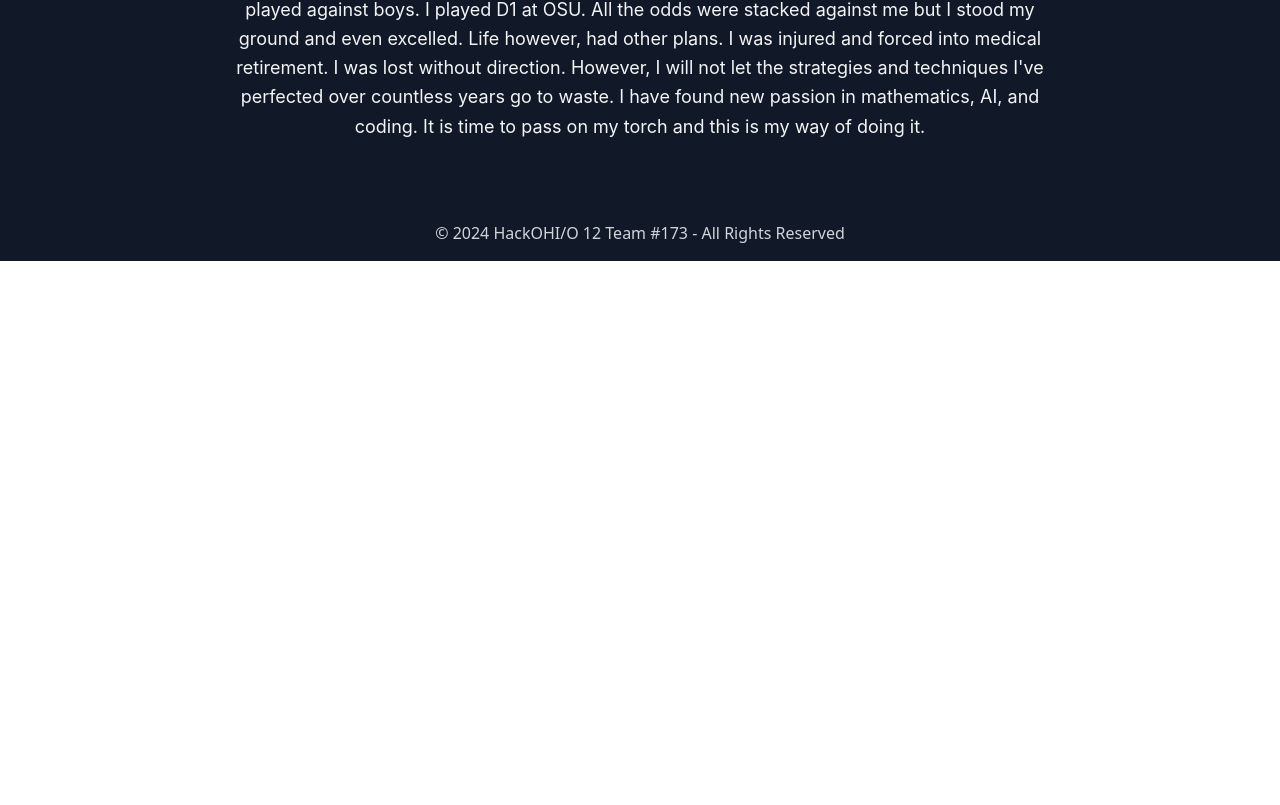
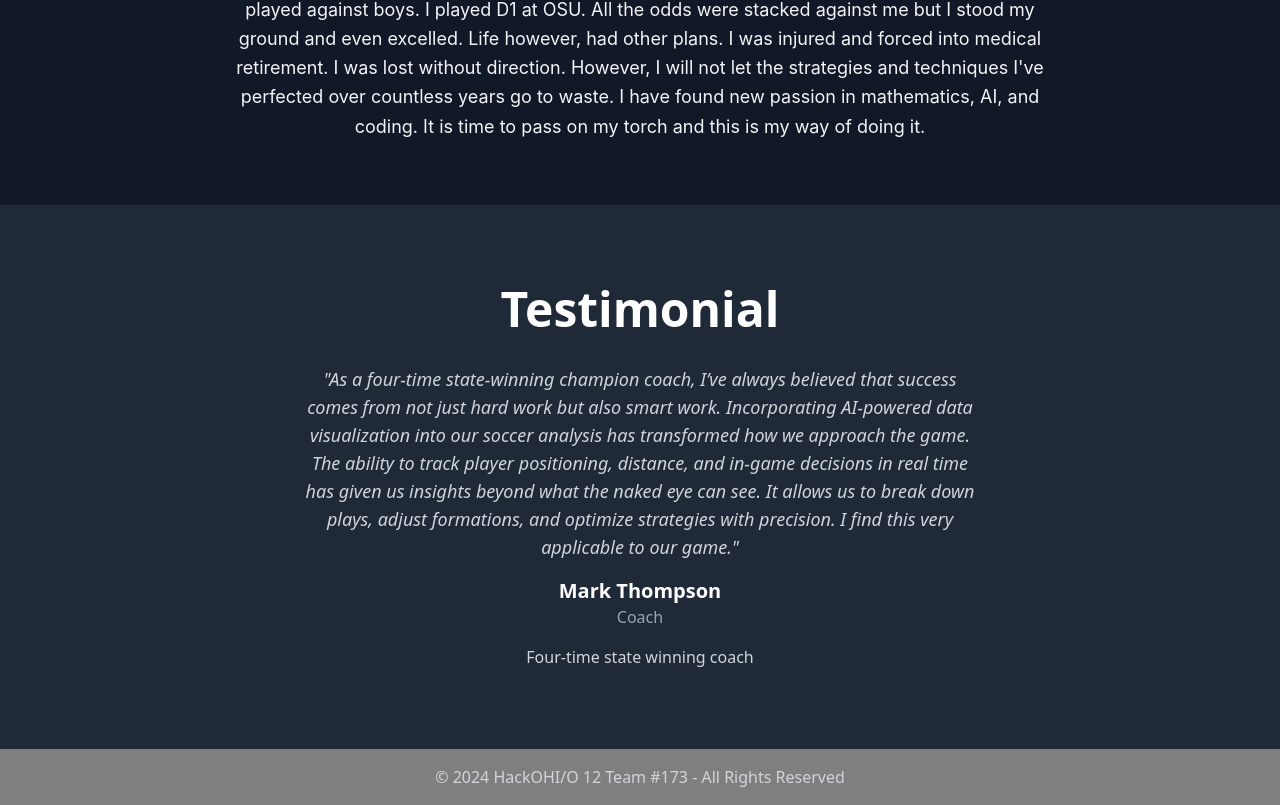
Before and after one commit to kirawatase/ai_soccer_analysis, a React (Vite) app in the folder foot-analysis-front-end/: page / in a window 1280 px wide. Shown: the part 1028-1833 px from the top of the page. Before the commit the page ends 1289 px from the top, so only its background shows below. Built offline with nearby package versions, Linux system fonts and the light colour scheme.

Commit message:
testimonials

```diff
--- a/foot-analysis-front-end/src/Home.jsx
+++ b/foot-analysis-front-end/src/Home.jsx
@@ -1,12 +1,19 @@
 import React from 'react';
 import backgroundVideo from './assets/backgroundVideoCropped.mp4';
-
+import IMG_0327 from './assets/IMG_0327.png';  // Import your images here
 
 const Home = () => {
+  const testimonial = {
+    name: 'Mark Thompson',
+    role: 'Coach',
+    description: 'Four-time state winning coach',
+    quote: 'As a four-time state-winning champion coach, I’ve always believed that success comes from not just hard work but also smart work. Incorporating AI-powered data visualization into our soccer analysis has transformed how we approach the game. The ability to track player positioning, distance, and in-game decisions in real time has given us insights beyond what the naked eye can see. It allows us to break down plays, adjust formations, and optimize strategies with precision. I find this very applicable to our game.'
+  };
+
   return (
     <div className="relative w-full flex flex-col m-0">
       {/* Video Background */}
-      <div className="relative w-full h-[85h] overflow-hidden -z-20">
+      <div className="relative w-full h-[85vh] overflow-hidden -z-20">
         <video
           className="w-full h-[85vh] object-cover"
           style={{ objectPosition: 'center' }}  // Ensures center alignment of video
@@ -24,11 +31,11 @@ const Home = () => {
 
       {/* Text Content Overlay */}
       <div className="absolute top-0 left-0 w-full h-[85vh] flex flex-col items-center justify-center px-8 text-center font-apple text-lg leading-relaxed font-normal z-10">
-        <div className="text-5xl font-bold mb-8 text-white">  {/* Increased bottom margin */}
+        <div className="text-5xl font-bold mb-8 text-white">
           Level Up Your Game with AI
         </div>
 
-        <div className="text-center text-white max-w-2xl">  {/* Max width for better centering */}
+        <div className="text-center text-white max-w-2xl">
           The future of soccer analysis is here! Our AI-powered software takes your match videos and delivers deep, actionable insights to enhance performance and strategy.
           Regardless of if you're a coach or player, this platform will provide all analysis you need to elevate your game to the next level.
           <br /><br />
@@ -39,23 +46,39 @@ const Home = () => {
       </div>
 
       {/* Motivations Section */}
-      <div className="bg-gray-900 w-full pt-20 ">  {/* Added padding-top of 10 */}
+      <div className="bg-gray-900 w-full pt-20">
         <div className="text-5xl font-bold mb-4 text-white flex justify-center">
           Our Motivations
         </div>
 
-        <div className="relative flex flex-col text-gray-100   items-center justify-center mt-6 px-8 py-16 text-center font-apple text-lg leading-relaxed font-normal max-w-4xl mx-auto z-10">
+        <div className="relative flex flex-col text-gray-100 items-center justify-center mt-6 px-8 py-16 text-center font-apple text-lg leading-relaxed font-normal max-w-4xl mx-auto z-10">
             All my life I knew one thing. Soccer. Day in, day out, I lived and breathed strategies and techniques and pushed myself to the absolute limit.
             I played against people older than me. I played against boys. I played D1 at OSU. All the odds were stacked against me but I stood my
             ground and even excelled. Life however, had other plans. I was injured and forced into medical retirement. I was lost without direction. However,
             I will not let the strategies and techniques I've perfected over countless years go to waste. I have found new passion in mathematics, AI, and coding.
             It is time to pass on my torch and this is my way of doing it.
         </div>
+      </div>
 
-        {/* Footer */}
-        <div className="relative text-center py-4 text-gray-300 z-10">
-          &copy; 2024 HackOHI/O 12 Team #173 - All Rights Reserved
+      {/* Testimonial Section */}
+      <div className="bg-gray-800 w-full py-20">
+        <div className="text-5xl font-bold text-white text-center mb-8">
+          Testimonial
         </div>
+
+        <div className="flex flex-col items-center text-center max-w-2xl mx-auto">
+          <p className="text-lg italic text-gray-300 mb-4">
+            "{testimonial.quote}"
+          </p>
+          <h3 className="text-xl font-semibold text-white">{testimonial.name}</h3>
+          <p className="text-gray-400">{testimonial.role}</p>
+          <p className="mt-4 text-gray-300">{testimonial.description}</p>
+        </div>
+      </div>
+
+      {/* Footer */}
+      <div className="relative text-center py-4 text-gray-300 z-10">
+        &copy; 2024 HackOHI/O 12 Team #173 - All Rights Reserved
       </div>
     </div>
   );
```
